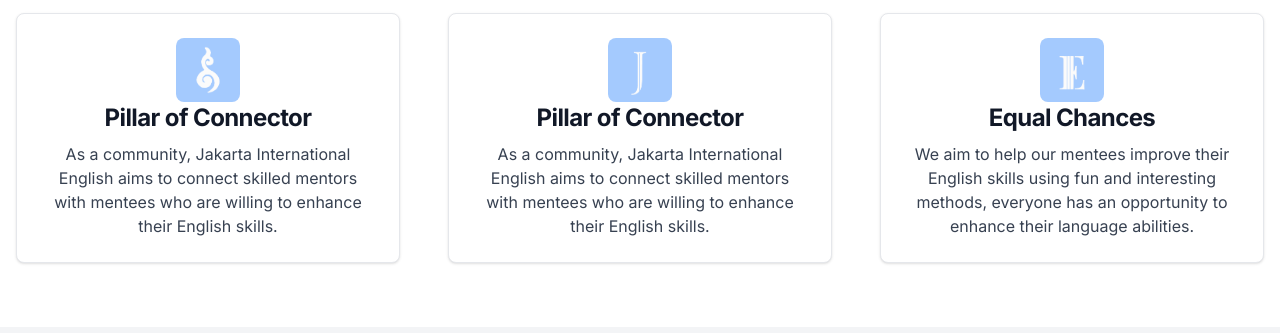
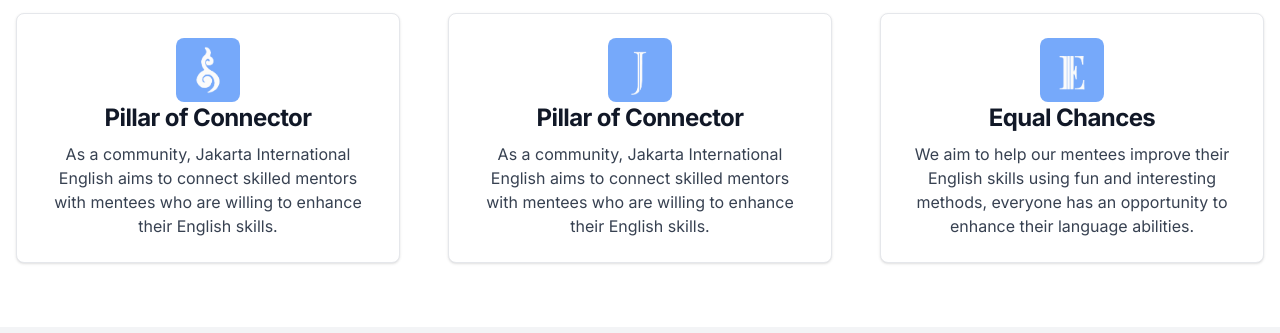
Before and after one commit to AnandaArya/jie-landing-page, a website: page index.html in a window 1280 px wide. Shown: the part 467-800 px from the top of the page. Drawn offline with nearby package versions, Linux system fonts and the light colour scheme.

Commit message:
change the background

```diff
--- a/index.html
+++ b/index.html
@@ -136,7 +136,7 @@
         <div class="justify-center grid md:grid-cols-2 lg:grid-cols-3 gap-8 text-gray-500 sm:gap-12 dark:text-gray-400">
           <div class="flex text-center items-center justify-center">
             <a href="#" class="block max-w-sm p-6 bg-white border border-gray-200 rounded-lg shadow hover:bg-gray-100 dark:bg-gray-800 dark:border-gray-700 dark:hover:bg-gray-700">
-              <div class="bg-blue-300 mx-auto w-16 h-16 rounded-lg p-2">
+              <div class="bg-blue-400 mx-auto w-16 h-16 rounded-lg p-2">
                 <img class="mx-auto" src="img/section-1-image-1.png" alt="image" width="50px" height="50px">
               </div>
               <h5 class="mb-2 text-2xl font-bold tracking-tight text-center text-gray-900 dark:text-white">Pillar of Connector</h5>
@@ -145,7 +145,7 @@
           </div>
           <div class="flex text-center items-center justify-center">
             <a href="#" class="block max-w-sm p-6 bg-white border border-gray-200 rounded-lg shadow hover:bg-gray-100 dark:bg-gray-800 dark:border-gray-700 dark:hover:bg-gray-700">
-              <div class="bg-blue-300 mx-auto w-16 h-16 rounded-lg p-2">
+              <div class="bg-blue-400 mx-auto w-16 h-16 rounded-lg p-2">
                 <img class="mx-auto" src="img/section-1-image-2.png" alt="image" width="50px" height="50px">
               </div>
               <h5 class="mb-2 text-2xl font-bold tracking-tight text-center text-gray-900 dark:text-white">Pillar of Connector</h5>
@@ -154,7 +154,7 @@
           </div>
           <div class="place-items-center md:col-span-2 lg:col-span-1 flex text-center items-center justify-center">
             <a href="#" class="block max-w-sm p-6 bg-white border border-gray-200 rounded-lg shadow hover:bg-gray-100 dark:bg-gray-800 dark:border-gray-700 dark:hover:bg-gray-700">
-              <div class="bg-blue-300 mx-auto w-16 h-16 rounded-lg p-2">
+              <div class="bg-blue-400 mx-auto w-16 h-16 rounded-lg p-2">
                 <img class="mx-auto" src="img/section-1-image-3.png" alt="image" width="50px" height="50px">
               </div>
               <h5 class="mb-2 text-2xl font-bold tracking-tight text-center text-gray-900 dark:text-white">Equal Chances</h5>
```
Also changed, not shown: output.css.
